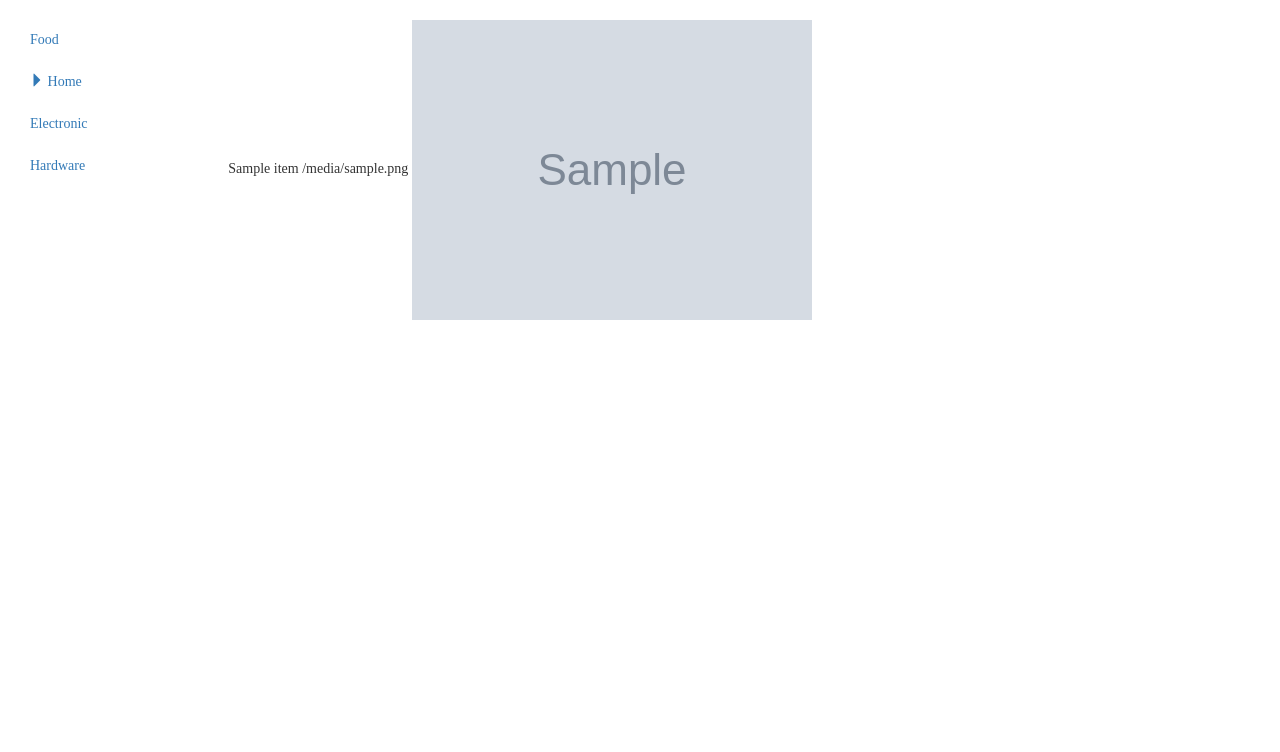
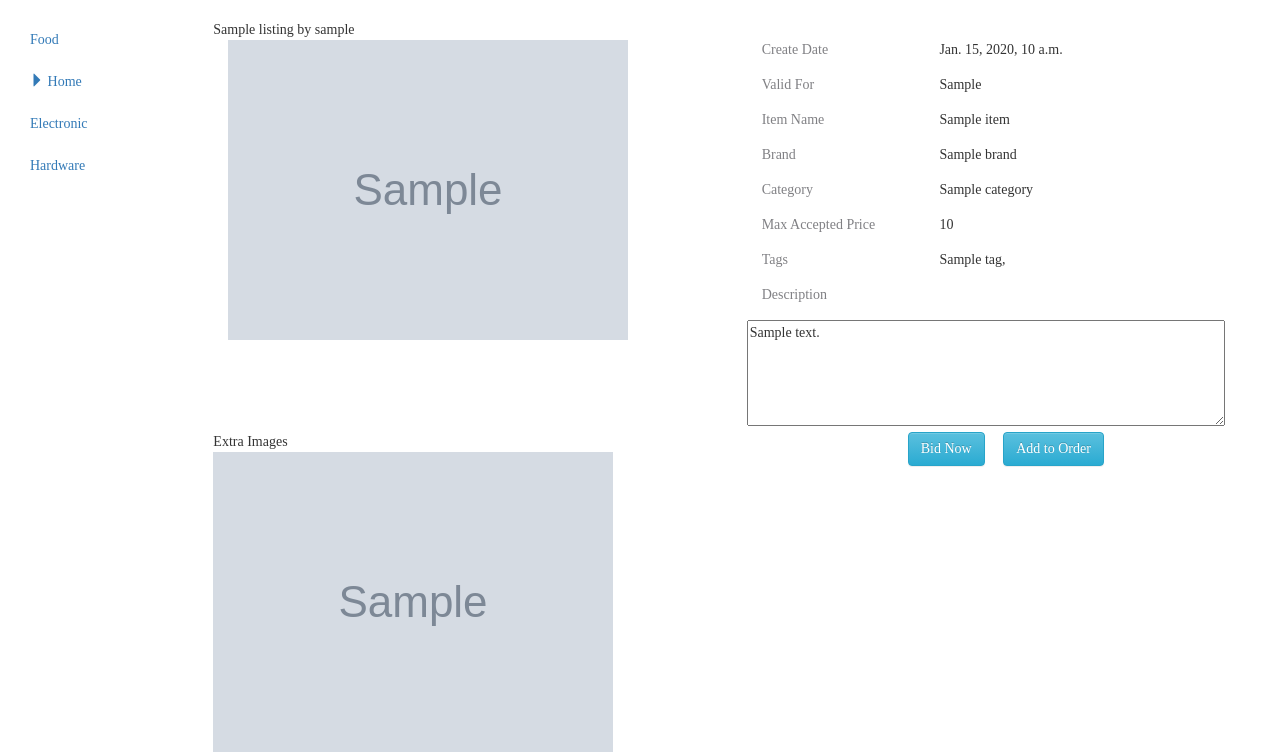
Before and after one commit to benwrk/Purchaes, a Django app: template backend/items/templates/item_detail.html in a window 1280 px wide. Shown: the part 52-804 px from the top of the page. Before the commit the page ends 372 px from the top, so only its background shows below. Run offline with Django 3.2, Linux system fonts and the light colour scheme; the template is opened without the code that fills it: most values are stand-ins (such as "Sample title", 1, 10 or a date in 2020); grey boxes marked "Sample" are stand-in pictures; some libraries are stand-ins or nearby versions; some web fonts are replaced.

Commit message:
add detail view

```diff
--- a/backend/items/templates/item_detail.html
+++ b/backend/items/templates/item_detail.html
@@ -1,11 +1,122 @@
 {% extends 'base.html' %}
+
 {% block title%}
-{% endblock %}
-{% block body %}
-    {% for i in item %}
-        {{ i.title }}
-        {{ i.image.url }}
-        <img src="{{ i.image.url }}"/>
-    {% endfor%}
 
 {% endblock %}
+
+{% block body %}
+	<style type="text/css">
+        button { margin-right: 15px; }
+        .col-md-4 { font: bold Georgia;
+        	color: #808084;
+        	margin-bottom: 15px; }
+        .detail-box { margin-right: 40px;  }
+
+    </style>
+
+    <div class="row">
+        {{ listing.title }} by {{ listing.owner.username }}
+    </div>
+    <div class="row">
+
+
+        <div class="col-md-6">
+
+                <img src="{% with listing.item.image.all|first as image %}{{image.image.url }}{% endwith %}">
+
+        </div>
+        <div class="col-md-6">
+            <div class="row">
+                <div class="col-md-4">
+                    Create Date
+                </div>
+                <div class="col-md-8">
+                    {{ listing.item.created_date }}
+                </div>
+            </div>
+            <div class="row">
+                <div class="col-md-4">
+                    Valid For
+                </div>
+                <div class="col-md-8">
+                    {{ listing.valid_for }}
+                </div>
+            </div>
+            <div class="row">
+                <div class="col-md-4">
+                    Item Name
+                </div>
+                <div class="col-md-8">
+                    {{ listing.item.name }}
+                </div>
+            </div>
+            <div class="row">
+                <div class="col-md-4">
+                    Brand
+                </div>
+                <div class="col-md-8">
+                    {{ listing.item.brand.name }}
+                </div>
+            </div>
+            <div class="row">
+                <div class="col-md-4">
+                    Category
+                </div>
+                <div class="col-md-8">
+                    {{ listing.item.category.name }}
+                </div>
+            </div>
+            <div class="row">
+                <div class="col-md-4">
+                    Max Accepted Price
+                </div>
+                <div class="col-md-8">
+                    {{ listing.max_accepted_price }}
+                </div>
+            </div>
+            <div class="row">
+                <div class="col-md-4">
+                    Tags
+                </div>
+                <div class="col-md-8">
+                    {% for tag in listing.tags.all %}
+                        {{ tag.name }},
+                    {% endfor %}
+                </div>
+            </div>
+            <div class="row">
+                <div class="col-md-4">
+                    Description
+                </div>
+                <div class="col-md-8">
+
+                </div>
+            </div>
+            <div class="row detail-box">
+                <textarea rows="5" style="min-width: 100%" readonly>{{ listing.description }}</textarea>
+            </div>
+        </div>
+
+    </div>
+    <div class="row">
+            <div class="col-md-6">
+                <div class="row">Extra Images</div>
+                <div class="row">
+                    {% for image in listing.item.image.all %}
+                        <img src="{{ image.image.url }}">
+                    {% endfor %}
+                </div>
+            </div>
+            <div class="col-md-6 buttonForOrder">
+            	<CENTER>
+	                <button type="button" class="btn btn-info" hres="{%url 'item:item-offer'}">Bid Now</button>
+	                <button type="button" class="btn btn-info">Add to Order</button>
+            	</CENTER>
+            </div>
+        </div>
+
+
+
+
+
+{% endblock %}
```
Also changed, not shown: backend/items/admin.py (+6 -1 lines), backend/items/views.py (+7 -6 lines).
